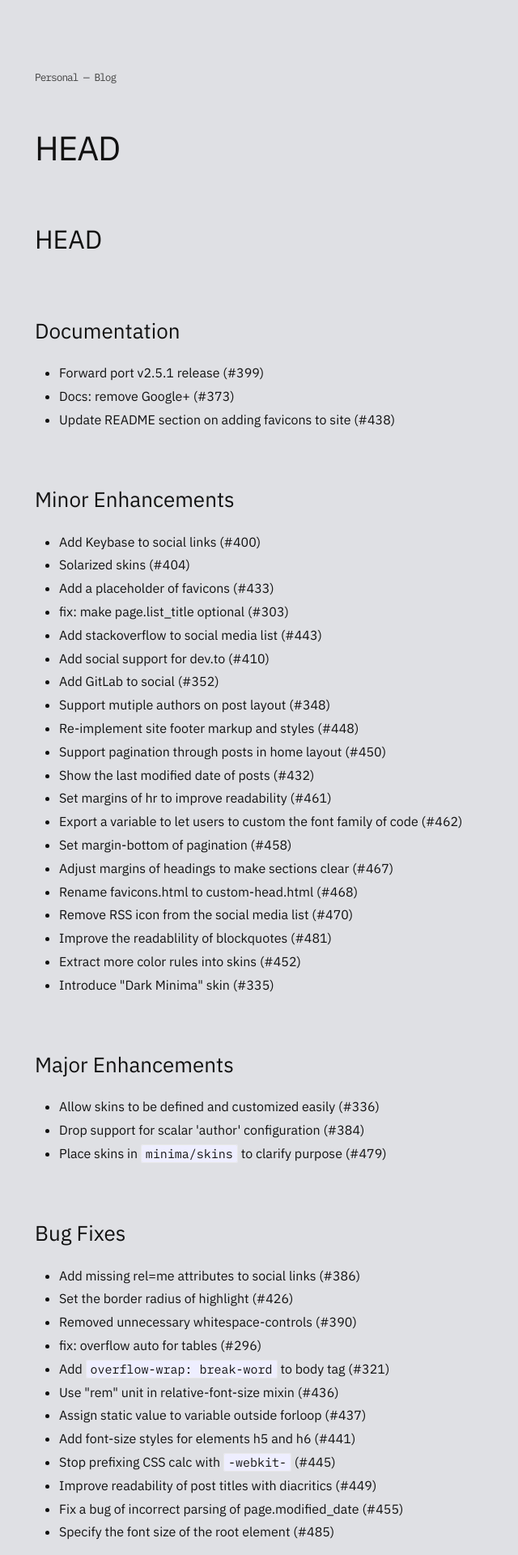
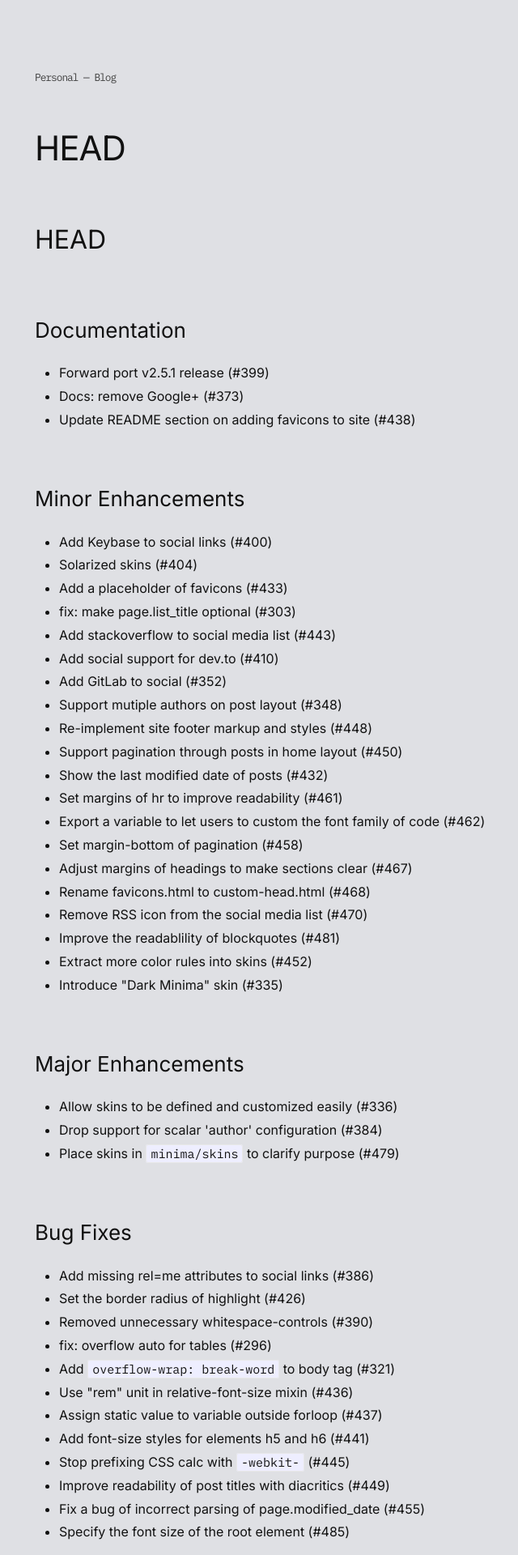
Before and after one commit to merdemkoc/merdemkoc.github.io, a Jekyll site: the page built from History.markdown, in a window 1280 px wide. Shown: the top 1920 px of the page at 81% size, without its empty margins (227-867 px from the left). Built offline with Jekyll 4.4.1, drawn with Linux system fonts in a browser that asks for light colours; our own code applies the rules of GitHub Pages for plain Markdown files.

Commit message:
Font has been changed

```diff
--- a/_sass/minima/initialize.scss
+++ b/_sass/minima/initialize.scss
@@ -2,9 +2,11 @@
 
 @import url('https://fonts.googleapis.com/css2?family=IBM+Plex+Mono&family=IBM+Plex+Sans:wght@400;600&display=swap');
 
+@import url('https://fonts.googleapis.com/css2?family=Inter:wght@400;600&display=swap');
+
 // Define defaults for each variable.
 
-$base-font-family: 'IBM Plex Sans', sans-serif;
+$base-font-family: 'Inter', sans-serif;
 $code-font-family: 'IBM Plex Mono', monospace;
 $base-font-size:   16px !default;
 $base-font-weight: 400 !default;
```
